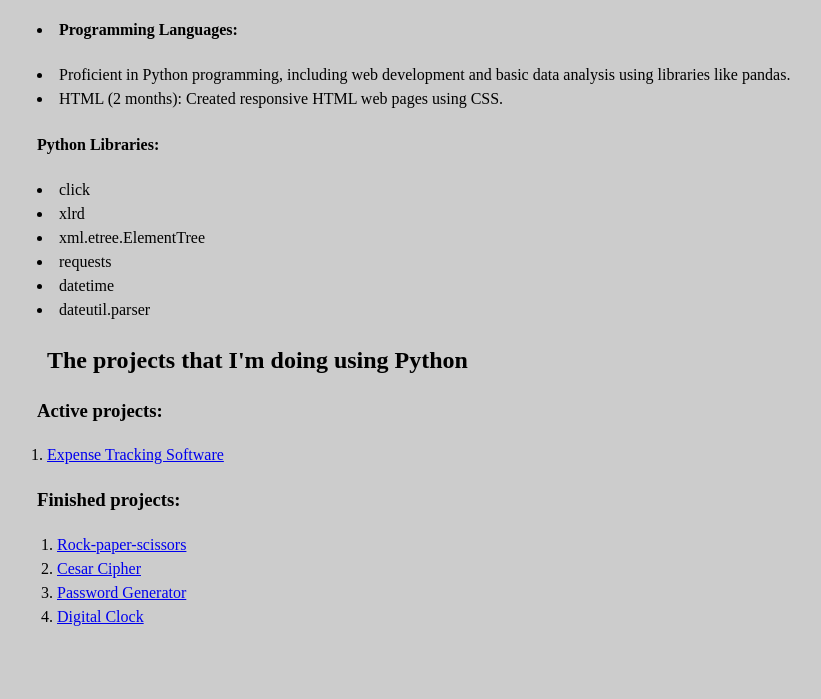
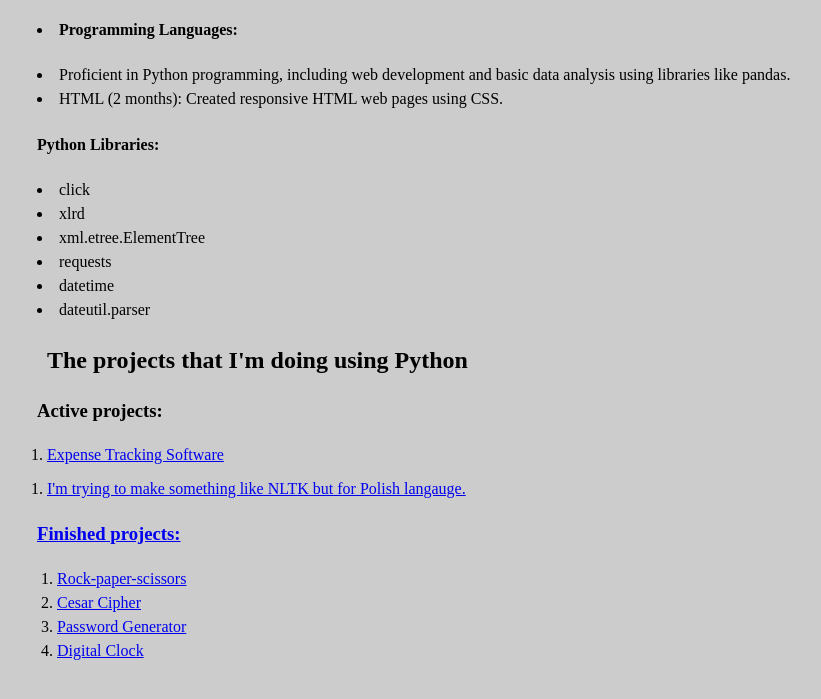
Before and after one commit to czekem/czekem.github.io, a plain HTML site: page index.html in a window 1280 px wide. Shown: the part 629-1328 px from the top of the page, without its empty margins (11-832 px from the left). Drawn offline with Linux system fonts and the light colour scheme.

Commit message:
Update index.html

```diff
--- a/index.html
+++ b/index.html
@@ -92,6 +92,7 @@
 
       <h3>Active projects:</h3>
       <ol><li> <a target='_blank' href="https://github.com/czekem/Expenses_tracker.py"> Expense Tracking Software </a></li></ol>
+      <ol><li> <a target='_blank' href="https://github.com/czekem/Maschine_learn_pl">I'm trying to make something like NLTK but for Polish langauge.</li></ol>
 
       <h3>Finished projects:</h3>
       <ul>
```
